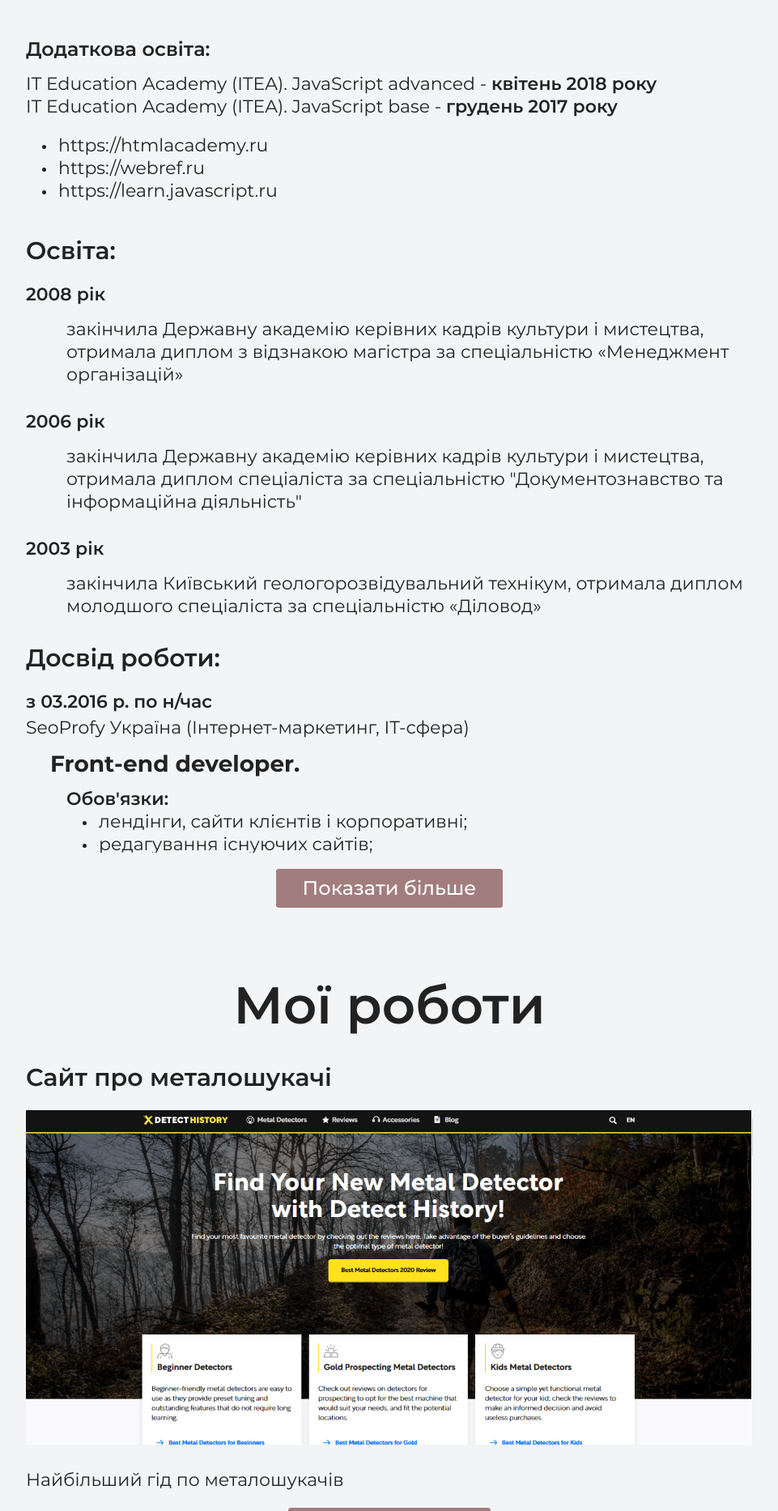
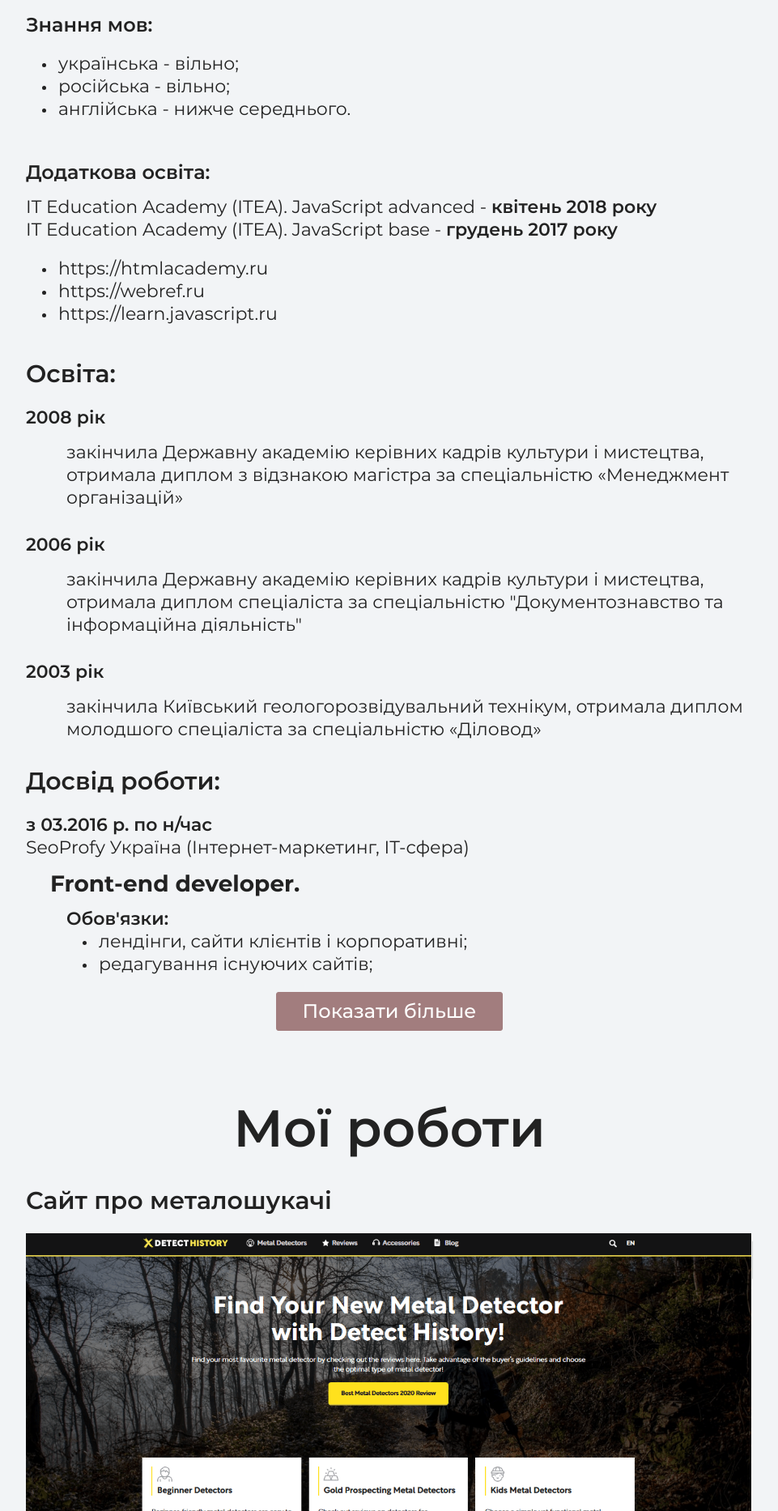
Before and after one commit to shurkhina/resume, a plain HTML site: page index.html in a window 1280 px wide. Shown: the part 2137-4003 px from the top of the page at 81% size, without its empty margins (159-1120 px from the left). Drawn offline with Linux system fonts and the light colour scheme.

Commit message:
add lang

```diff
--- a/css/style.css
+++ b/css/style.css
@@ -261,19 +261,20 @@ h4 {
       font-size: 22px;
       line-height: 30px; } }
 
-p, li, time, a {
+p, li, .time, a {
   font-size: 22px;
   line-height: 28px; }
   @media screen and (max-width: 768px) {
-    p, li, time, a {
+    p, li, .time, a {
       font-size: 18px;
       line-height: 28px; } }
 
 b {
   font-weight: 600; }
 
-time {
-  font-weight: 600; }
+.time {
+  font-weight: 600;
+  margin-bottom: 0; }
 
 button {
   font-family: "Montserrat"; }
@@ -320,6 +321,9 @@ section {
   background: #A27D7E;
   border: 1px solid #A27D7E;
   text-align: center; }
+  .btn:focus {
+    color:#222;
+  }
   .btn.btn__link {
     width: 250px;
     font-size: 22px; }
@@ -364,6 +368,9 @@ section {
     text-decoration: none;
     position: relative;
     text-shadow: 1px 1px 2px black; }
+    .header a:focus, .footer a:focus {
+      text-shadow: 1px 1px 1px #fff;
+    }
     .header a:last-child, .footer a:last-child {
       margin-left: 56px; }
     .header a::before, .footer a::before {
@@ -473,7 +480,7 @@ section {
     .education li:last-child {
       margin-bottom: 0; }
 
-.dt__data time {
+.dt__data .time {
   font-weight: 600; }
 
 .dd__descr {
--- a/index.html
+++ b/index.html
@@ -11,10 +11,10 @@
 
   <body>
     <header class="header">
-     <div class="container">
-	<a class="icon__email" href="mailto:d.shurkhina@gmail.com">d.shurkhina@gmail.com</a>
-	<a class="icon__phone" href="tel:066-201-21-71">066-201-21-71</a>
-</div>
+      <div class="container">
+	       <a class="icon__email" href="mailto:d.shurkhina@gmail.com">d.shurkhina@gmail.com</a>
+	       <a class="icon__phone" href="tel:066-201-21-71">066-201-21-71</a>
+      </div>
     </header>
 
     <section class="section__main">
@@ -49,12 +49,19 @@
                 <li>Git;</li>
                 <li>JavaScript - робота з браузером.</li>
               </ul>
+
+              <h4>Знання мов:</h4>
+              <ul>
+                <li>українська - вільно;</li>
+                <li>російська - вільно;</li>
+                <li>англійська - нижче середнього.</li>
+              </ul>
             </div>
 
             <div class="add">
               <h4>Додаткова освіта:</h4>
-              <p>IT Education Academy (ITEA). JavaScript advanced - <time datetime="2018-04">квітень 2018 року</time></p>
-              <p>IT Education Academy (ITEA). JavaScript base - <time datetime="2017-12">грудень 2017 року</time></p>
+              <p>IT Education Academy (ITEA). JavaScript advanced - <span class="time">квітень 2018 року</span></p>
+              <p>IT Education Academy (ITEA). JavaScript base - <span class="time">грудень 2017 року</span></p>
               <ul>
                 <li>https://htmlacademy.ru</li>
                 <li>https://webref.ru</li>
@@ -95,7 +102,7 @@
           <h3>Досвід роботи:</h3>
           <dl class="text__hidden dl__list">
             <dt class="dt__data">
-              <time datetime="2016-03">з 03.2016 р. по н/час</time>
+              <p class="time">з 03.2016 р. по н/час</p>
               <p>SeoProfy Україна (Інтернет-маркетинг, IT-сфера)</p>
             </dt>
             <dd class="dd__descr">
@@ -109,7 +116,7 @@
             </dd>
 
             <dt class="dt__data">
-              <time datetime="2015-04">з 04.2015 р. до 02.2016 р.</time>
+              <p class="time">з 04.2015 р. до 02.2016 р.</p>
               <p>SeoProfy Україна (Інтернет-маркетинг, IT-сфера)</p>
             </dt>
             <dd class="dd__descr">
@@ -124,7 +131,7 @@
             </dd>
 
             <dt class="dt__data">
-              <time datetime="2014-10">з 10.2014 р. до 04.2015 р.</time>
+              <p class="time">з 10.2014 р. до 04.2015 р.</p>
               <p>ТОВ «Тріоніка Україна» (Інтернет-маркетинг, IT-сфера)</p>
             </dt>
             <dd class="dd__descr">
@@ -138,7 +145,7 @@
             </dd>
 
             <dt class="dt__data">
-              <time datetime="2013-04">з 04.2013 р. до 10.2014 р.</time>
+              <p class="time">з 04.2013 р. до 10.2014 р.</p>
               <p>ТОВ «Тріоніка Україна» (Інтернет-маркетинг, IT-сфера)</p>
             </dt>
             <dd class="dd__descr">
@@ -152,7 +159,7 @@
             </dd>
 
             <dt class="dt__data">
-              <time datetime="2011-10">з 10.2011 р. до 04.2013 р.</time>
+              <p class="time">з 10.2011 р. до 04.2013 р.</p>
               <p>ТОВ «Тріоніка Україна» (Інтернет-маркетинг, IT-сфера)</p>
             </dt>
             <dd class="dd__descr">
@@ -166,7 +173,7 @@
             </dd>
 
             <dt class="dt__data">
-              <time datetime="2009-12">з 12.2009 р. до 07.2011 р.</time>
+              <p class="time">з 12.2009 р. до 07.2011 р.</p>
               <p>ТОВ «Місто-ТВ» (провайдер, IT-сфера)</p>
             </dt>
             <dd class="dd__descr">
@@ -182,7 +189,7 @@
             </dd>
 
             <dt class="dt__data">
-              <time datetime="2008-09">з 09.2008 р. до 12.2008 р.</time>
+              <p class="time">з 09.2008 р. до 12.2008 р.</p>
               <p>ТОВ «Шифт Лабс УА» (аутсорсинг, IT-сфера)</p>
             </dt>
             <dd class="dd__descr">
@@ -199,7 +206,7 @@
             </dd>
 
             <dt class="dt__data">
-              <time datetime="2003-10">з 10.2003 р. до 07.2008 р.</time>
+              <p class="time">з 10.2003 р. до 07.2008 р.</p>
               <p>ПП «Робота Плюс» (видавництво)</p>
             </dt>
             <dd class="dd__descr">
```
